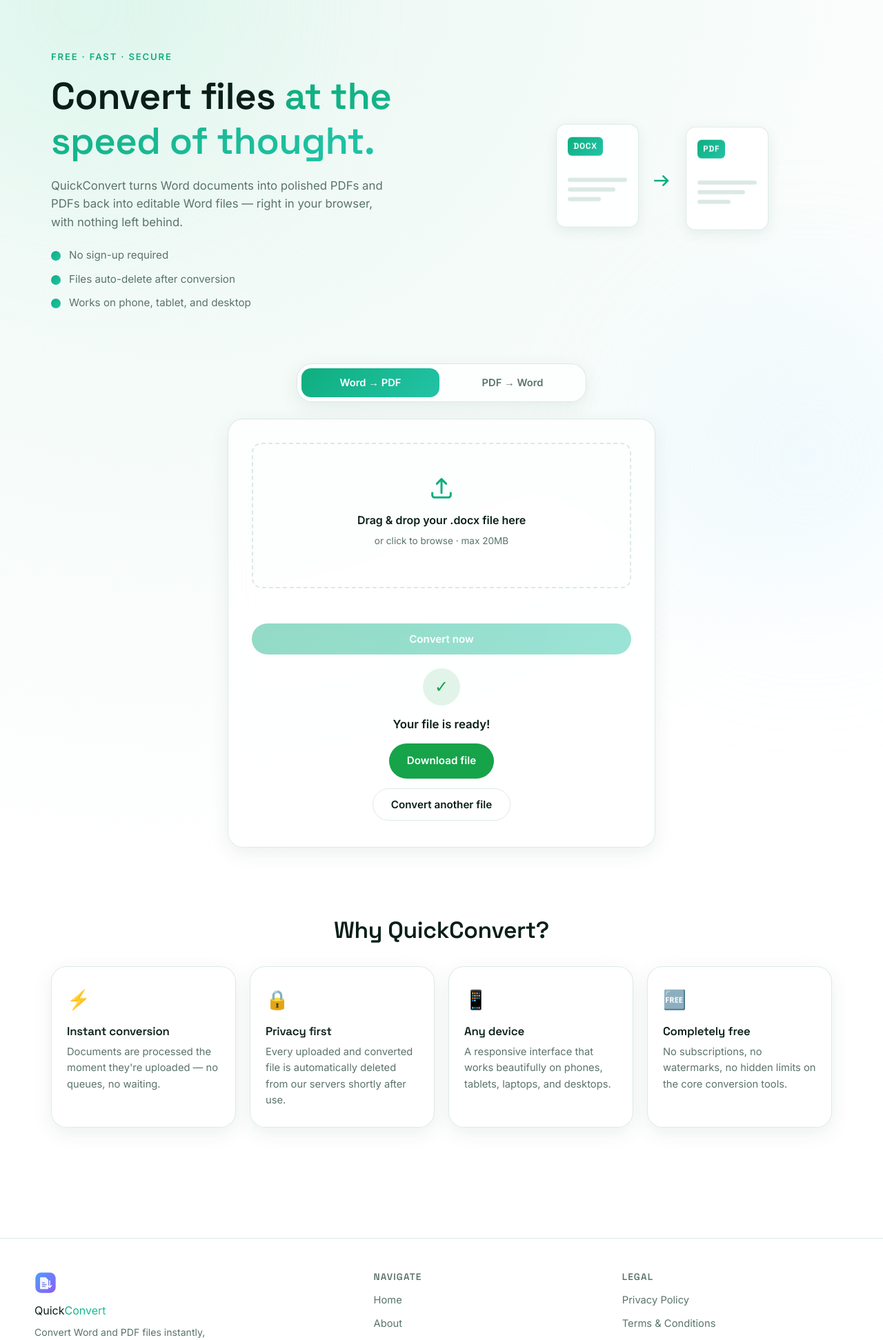
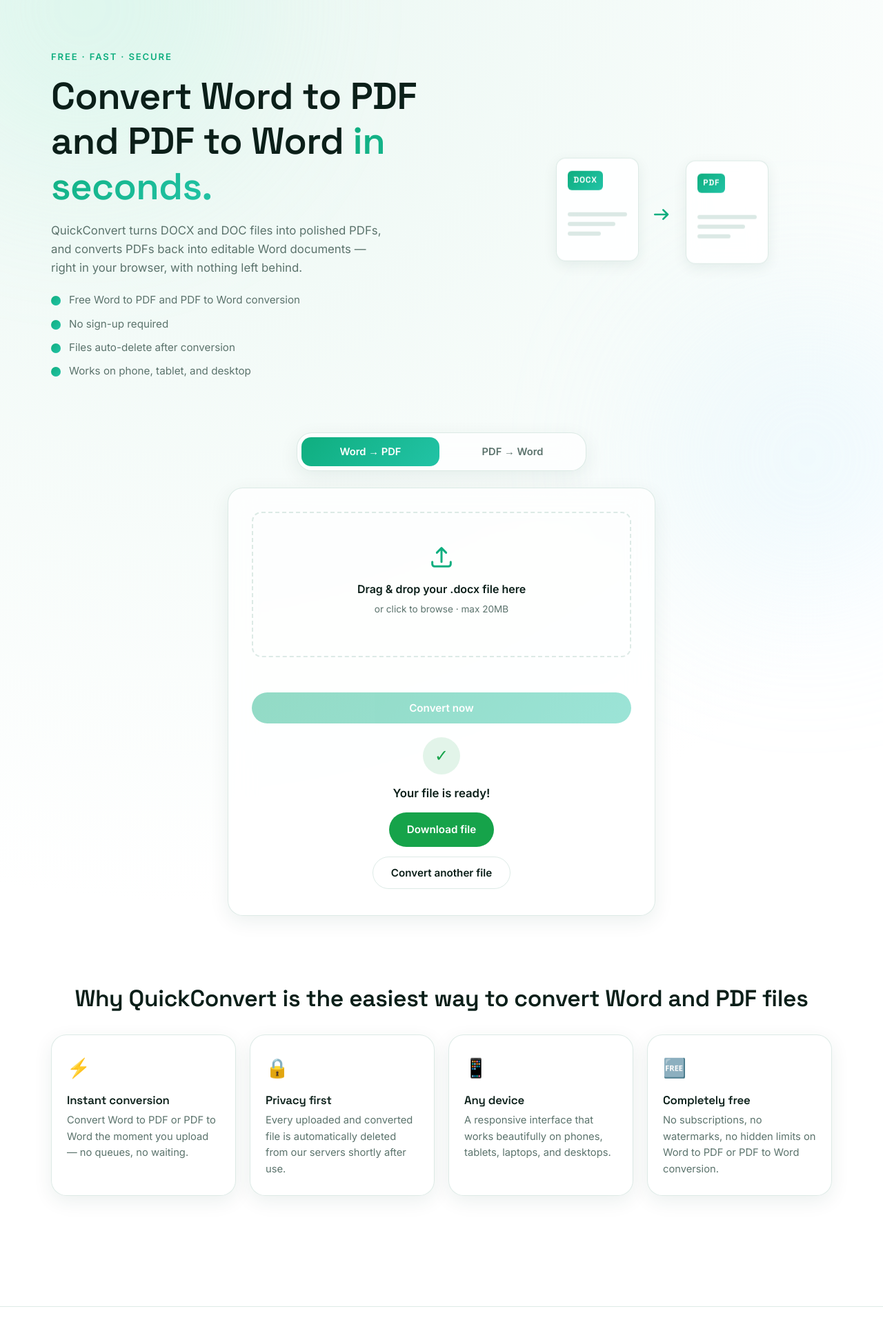
Before and after one commit to hudachaudhary021/QuickConvert, a Flask app: page / in a window 1280 px wide. Shown: the part 88-2031 px from the top of the page at 69% size. Run offline with Flask 3, Linux system fonts and the light colour scheme; some libraries are stand-ins or nearby versions.

Commit message:
Update index.html

```diff
--- a/QuickConvert/templates/index.html
+++ b/QuickConvert/templates/index.html
@@ -1,17 +1,19 @@
 {% extends "base.html" %}
 
-{% block title %}QuickConvert - Convert Word to PDF & PDF to Word{% endblock %}
+{% block title %}Convert Word to PDF & PDF to Word Free Online - QuickConvert{% endblock %}
 
 {% block content %}
 <section class="hero">
   <div class="hero__text">
     <p class="eyebrow">Free &middot; Fast &middot; Secure</p>
-    <h1>Convert files <span class="brand__accent">at the speed of thought.</span></h1>
+    <h1>Convert Word to PDF and PDF to Word <span class="brand__accent">in seconds.</span></h1>
     <p class="hero__sub">
-      QuickConvert turns Word documents into polished PDFs and PDFs back into
-      editable Word files — right in your browser, with nothing left behind.
+      QuickConvert turns DOCX and DOC files into polished PDFs, and converts
+      PDFs back into editable Word documents — right in your browser, with
+      nothing left behind.
     </p>
     <ul class="hero__points">
+      <li>Free Word to PDF and PDF to Word conversion</li>
       <li>No sign-up required</li>
       <li>Files auto-delete after conversion</li>
       <li>Works on phone, tablet, and desktop</li>
@@ -85,12 +87,12 @@
 </section>
 
 <section class="features">
-  <h2>Why QuickConvert?</h2>
+  <h2>Why QuickConvert is the easiest way to convert Word and PDF files</h2>
   <div class="features__grid">
     <div class="glass-panel feature-card">
       <div class="feature-card__icon">⚡</div>
       <h3>Instant conversion</h3>
-      <p>Documents are processed the moment they're uploaded — no queues, no waiting.</p>
+      <p>Convert Word to PDF or PDF to Word the moment you upload — no queues, no waiting.</p>
     </div>
     <div class="glass-panel feature-card">
       <div class="feature-card__icon">🔒</div>
@@ -105,7 +107,7 @@
     <div class="glass-panel feature-card">
       <div class="feature-card__icon">🆓</div>
       <h3>Completely free</h3>
-      <p>No subscriptions, no watermarks, no hidden limits on the core conversion tools.</p>
+      <p>No subscriptions, no watermarks, no hidden limits on Word to PDF or PDF to Word conversion.</p>
     </div>
   </div>
 </section>
```
